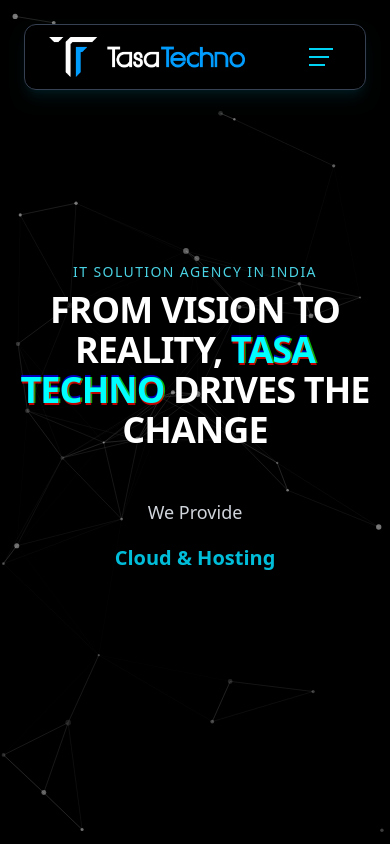
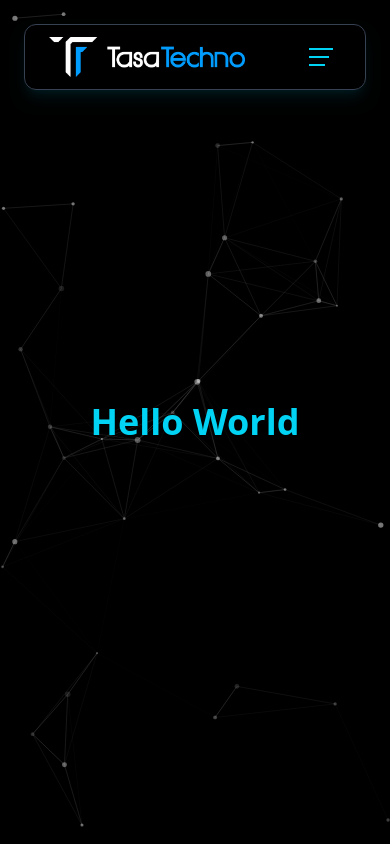
Before and after one commit to Sarthak-vyas183/TasaTechno-project, a React (Vite) app: page /about in a window 390 px wide. Shown: the top 844 px of the page. Built offline with nearby package versions, Linux system fonts and the light colour scheme.

Commit message:
added router and about page

```diff
--- a/package.json
+++ b/package.json
@@ -15,6 +15,7 @@
     "react": "^19.1.0",
     "react-dom": "^19.1.0",
     "react-icons": "^5.5.0",
+    "react-router-dom": "^7.6.3",
     "react-tsparticles": "^2.12.2",
     "swiper": "^11.2.10",
     "tailwindcss": "^4.1.11",
--- a/src/App.jsx
+++ b/src/App.jsx
@@ -1,15 +1,13 @@
 import React, { useEffect } from 'react';
 import AOS from 'aos';
 import 'aos/dist/aos.css';
-
 import HeroSection from './components/HeroSection';
 import SmoothParticleBackground from './components/SmoothParticleBackground';
 import Navbar from './components/Navbar';
-import Services from './Services';
-import Counter from './components/Counter';
-import About from './components/About';
-import Testimonials from './components/Testimonials';
+import Home from './components/Home';
 import Footer from './components/Footer';
+import AboutUs from './components/AboutUs';
+import { BrowserRouter as Router, Route, Routes } from 'react-router-dom';
 
 function App() {
   useEffect(() => {
@@ -20,16 +18,18 @@ function App() {
   }, []);
 
   return (
-    <div className="relative min-h-screen">
-      <SmoothParticleBackground />
-      <Navbar />
-      <HeroSection />
-      <Services />
-      <Counter />
-      <About />
-      <Testimonials />
-      <Footer />
-    </div>
+    <Router>
+      <div className="relative min-h-screen">
+        <SmoothParticleBackground />
+        <Navbar />
+        <Routes>
+          <Route path='/' element={<Home/>}/>
+          <Route path='/home' element={<Home/>}/>
+          <Route path='/about' element={<AboutUs/>}/>
+        </Routes>
+        <Footer />
+      </div>
+    </Router>
   );
 }
 
--- /dev/null
+++ b/src/components/AboutUs.jsx
@@ -0,0 +1,24 @@
+import React, { useEffect } from 'react';
+import AOS from 'aos';
+import 'aos/dist/aos.css';
+
+const HelloWorld = () => {
+  useEffect(() => {
+    AOS.init({ duration: 1000, once: true });
+  }, []);
+
+  return (
+    <section
+      className="w-full h-screen flex items-center justify-center px-6 md:px-16 font-orbitron text-white relative z-10"
+    >
+      <h1
+        className="text-4xl md:text-6xl font-bold text-cyan-400"
+        data-aos="zoom-in"
+      >
+        Hello World
+      </h1>
+    </section>
+  );
+};
+
+export default HelloWorld;
--- /dev/null
+++ b/src/components/Home.jsx
@@ -0,0 +1,20 @@
+import React from 'react'
+import HeroSection from './HeroSection'
+import Services from '../Services'
+import Counter from './Counter'
+import About from './About'
+import Testimonials from './Testimonials'
+
+function Home() {
+  return (
+    <div>
+      <HeroSection />
+      <Services/>
+      <Counter />
+      <About />
+      <Testimonials />
+    </div>
+  )
+}
+
+export default Home
--- a/src/components/Navbar.jsx
+++ b/src/components/Navbar.jsx
@@ -1,6 +1,6 @@
 import React, { useState, useEffect } from 'react';
 import logo from '../assets/logo2.png'; // adjust path if Navbar is nested deeper
-
+import { Link } from 'react-router-dom';
 const Navbar = () => {
   const [prevScrollPos, setPrevScrollPos] = useState(0);
   const [visible, setVisible] = useState(true);
@@ -44,13 +44,13 @@ const Navbar = () => {
           {/* Desktop Links */}
           <div className="hidden md:flex items-center gap-8">
             {['Home', 'Services', 'About', 'Team', 'Contact'].map((item) => (
-              <a
+              <Link
                 key={item}
-                href={`#${item.toLowerCase()}`}
+                to={`${item.toLowerCase()}`}
                 className="text-gray-300 hover:text-cyan-400 transition-colors duration-300 font-medium"
               >
                 {item}
-              </a>
+              </Link>
             ))}
           </div>
 
```
Also changed, not shown: 1 other file (tests, documents, lock files or other folders).
